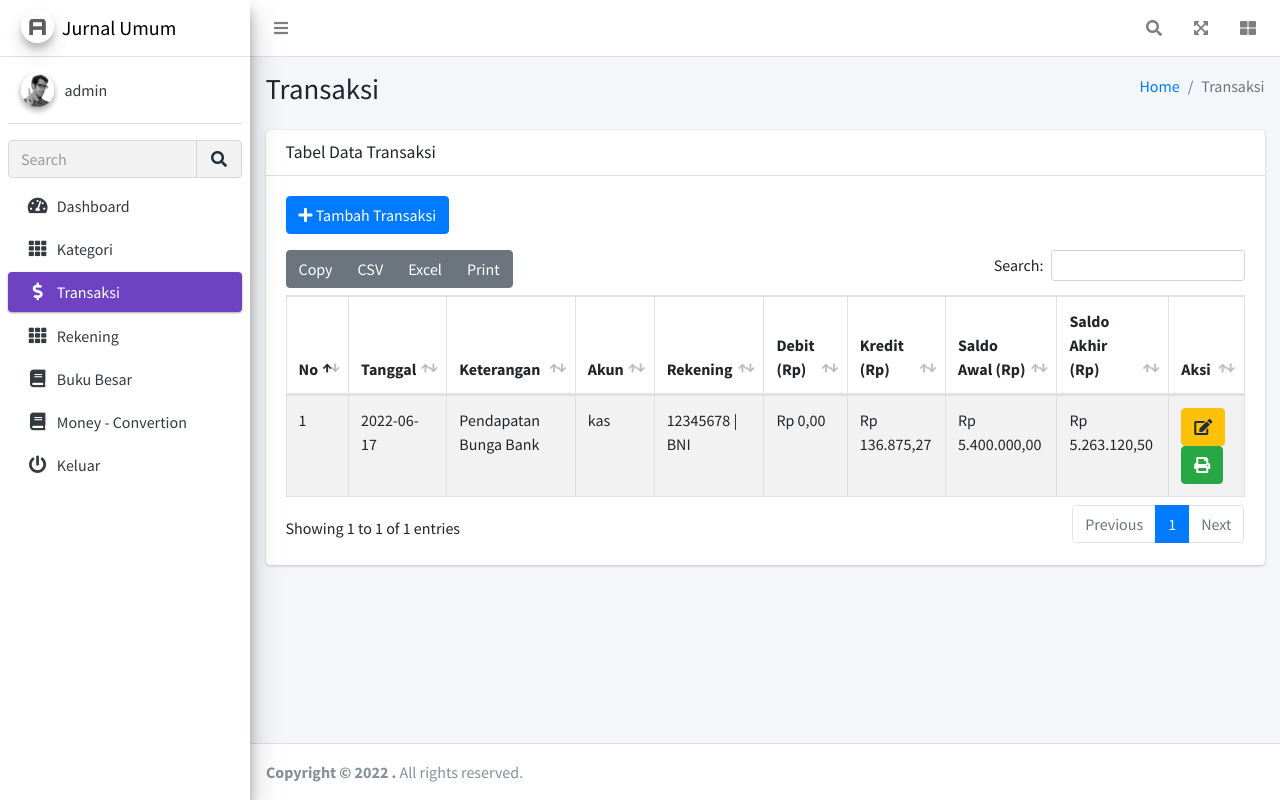
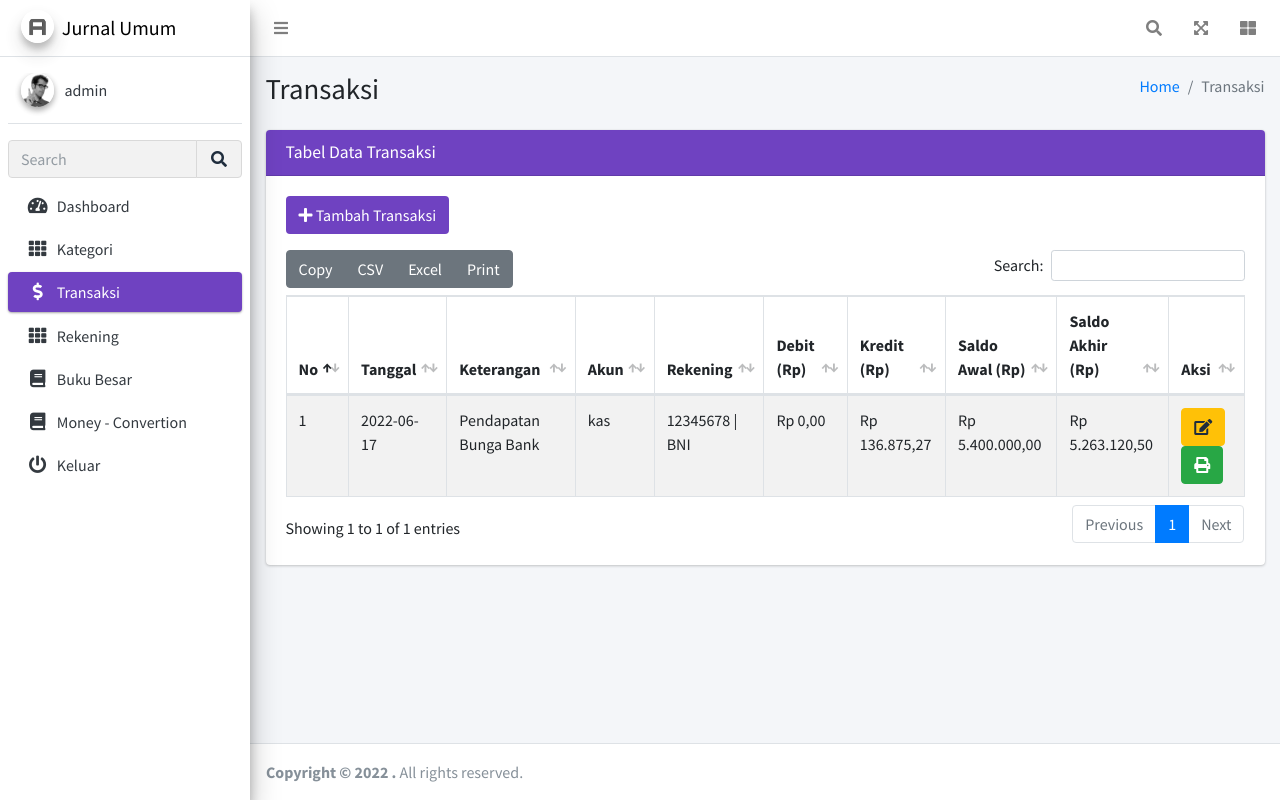
Before and after one commit to deflyharfrian/jurnalumum, a PHP site: page /pages/admin/index.php?transaksi in a window 1280 px wide. Run offline with PHP 8.4, Linux system fonts and the light colour scheme; a user stored in the database is signed in; data comes from the database, SQL or seed files in the repository; some libraries are stand-ins or nearby versions.

Commit message:
Update transaksi.php

```diff
--- a/pages/admin/transaksi.php
+++ b/pages/admin/transaksi.php
@@ -25,12 +25,12 @@ error_reporting(0);
     <div class="container-fluid">
 
         <div class="card">
-            <div class="card-header">
+            <div class="card-header bg-purple">
                 <h3 class="card-title">Tabel Data Transaksi</h3>
             </div>
             <!-- /.card-header -->
             <div class="card-body">
-                <button type="button" class="btn btn-primary mb-3" data-toggle="modal" data-target="#mdltambahtransaksi">
+                <button type="button" class="btn bg-purple mb-3" data-toggle="modal" data-target="#mdltambahtransaksi">
                     <i class="fa fa-plus"></i> Tambah Transaksi
                 </button>
 
```
